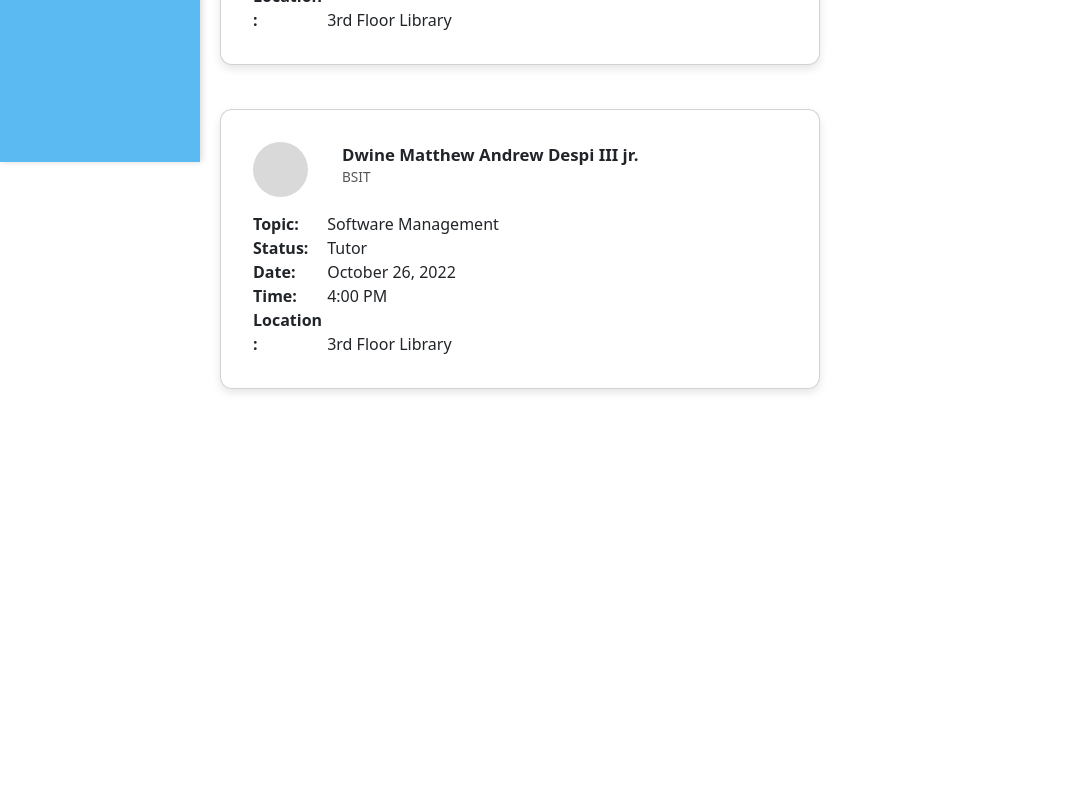
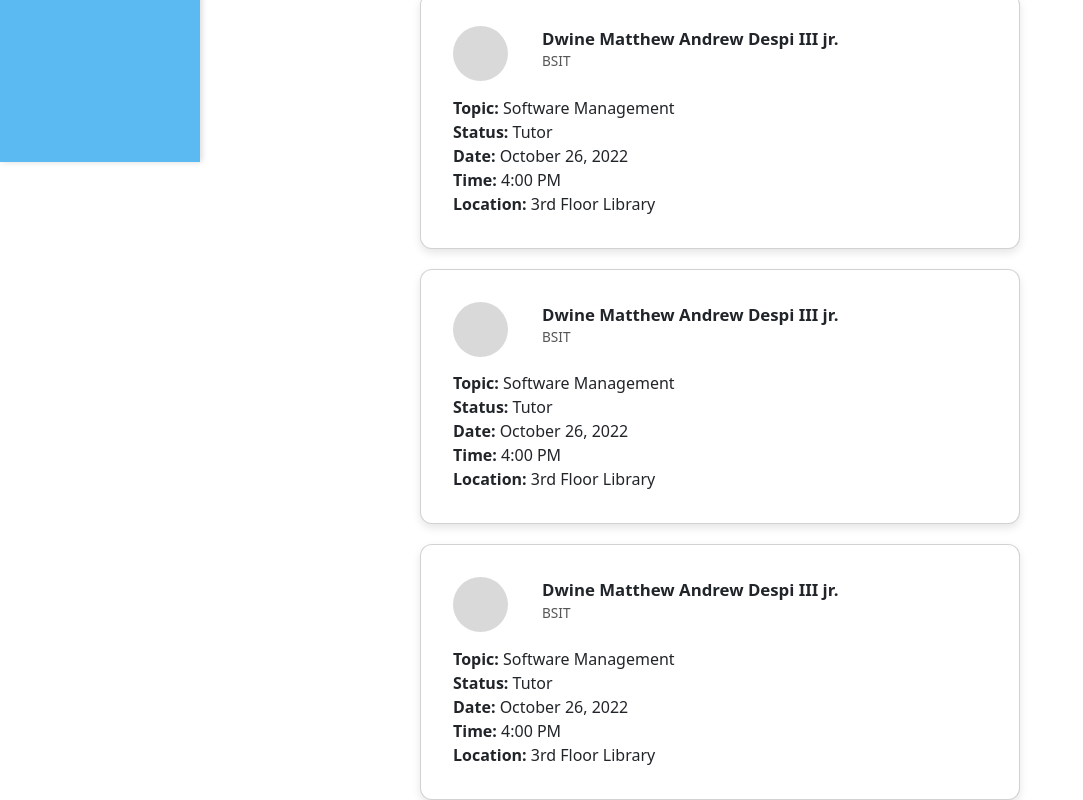
Before and after one commit to diVelarde/TutorBa, a React app in the folder frontend/: page / in a window 1280 px wide. Shown: the part 638-1438 px from the top of the page, without its empty margins (0-1083 px from the left). Before the commit the page ends 1071 px from the top, so only its background shows below. Built offline with nearby package versions, Linux system fonts and the light colour scheme; the HTML template or start-up script is replaced by a standard one.

Commit message:
style changes

```diff
--- a/frontend/src/App.css
+++ b/frontend/src/App.css
@@ -1,12 +1,10 @@
 .feed-container {
-  margin-left: 200px;
-  margin-top: 80px;
-  padding: 20px;
+  width: 100%;
+  padding-left: 420px;
+  padding-top: 80px;
+  flex-direction: column;
   display: flex;
-  flex-direction: column;
   justify-content: center;
-  width: 100%;
-  max-width: 700px;
-  display: flex;
+  align-items: center;
   gap: 20px;
 }
--- a/frontend/src/App.jsx
+++ b/frontend/src/App.jsx
@@ -12,11 +12,11 @@ function App() {
             <SideBar />
 
             <div className="feed-container">
-
                 <PostCard />
                 <PostCard />
                 <PostCard />
-
+                <PostCard />
+                <PostCard />
             </div>
         </>
     )
--- a/frontend/src/components/PostCard.jsx
+++ b/frontend/src/components/PostCard.jsx
@@ -13,10 +13,7 @@ const styles = () => (
       box-shadow: 0 4px 8px rgba(0,0,0,0.10);
       background-color: #ffffff;
       transition: 0.2s;
-    }
-
-    .post-card:hover {
-      box-shadow: 0 6px 12px rgba(0,0,0,0.18);
+      margin: 0 auto;
     }
 
     .post-avatar {
@@ -43,7 +40,7 @@ const styles = () => (
     .post-label {
       font-weight: 600;
       width: 70px;
-      display: inline-block;
+      display: inline;
     }
   `}</style>
 );
```
